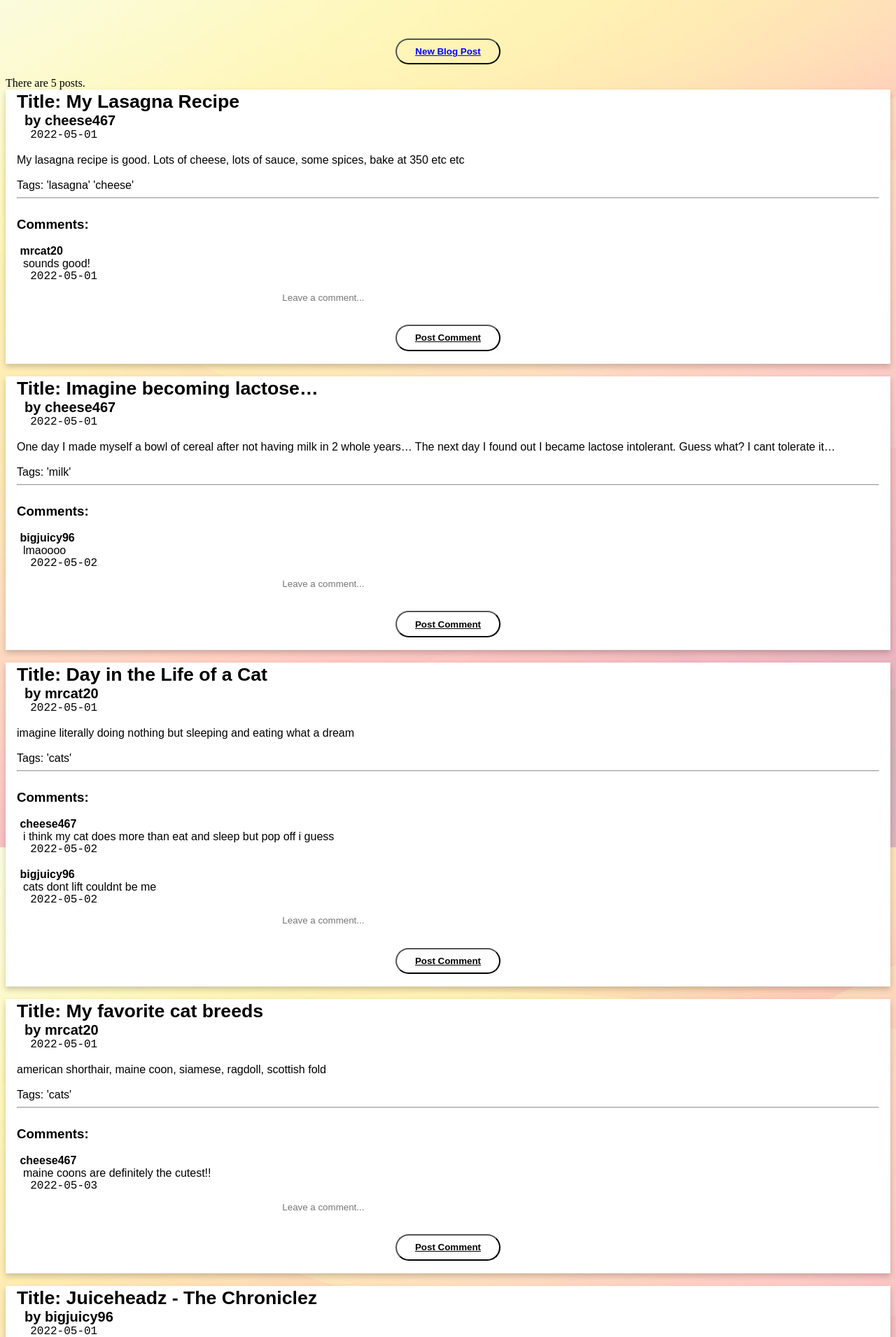
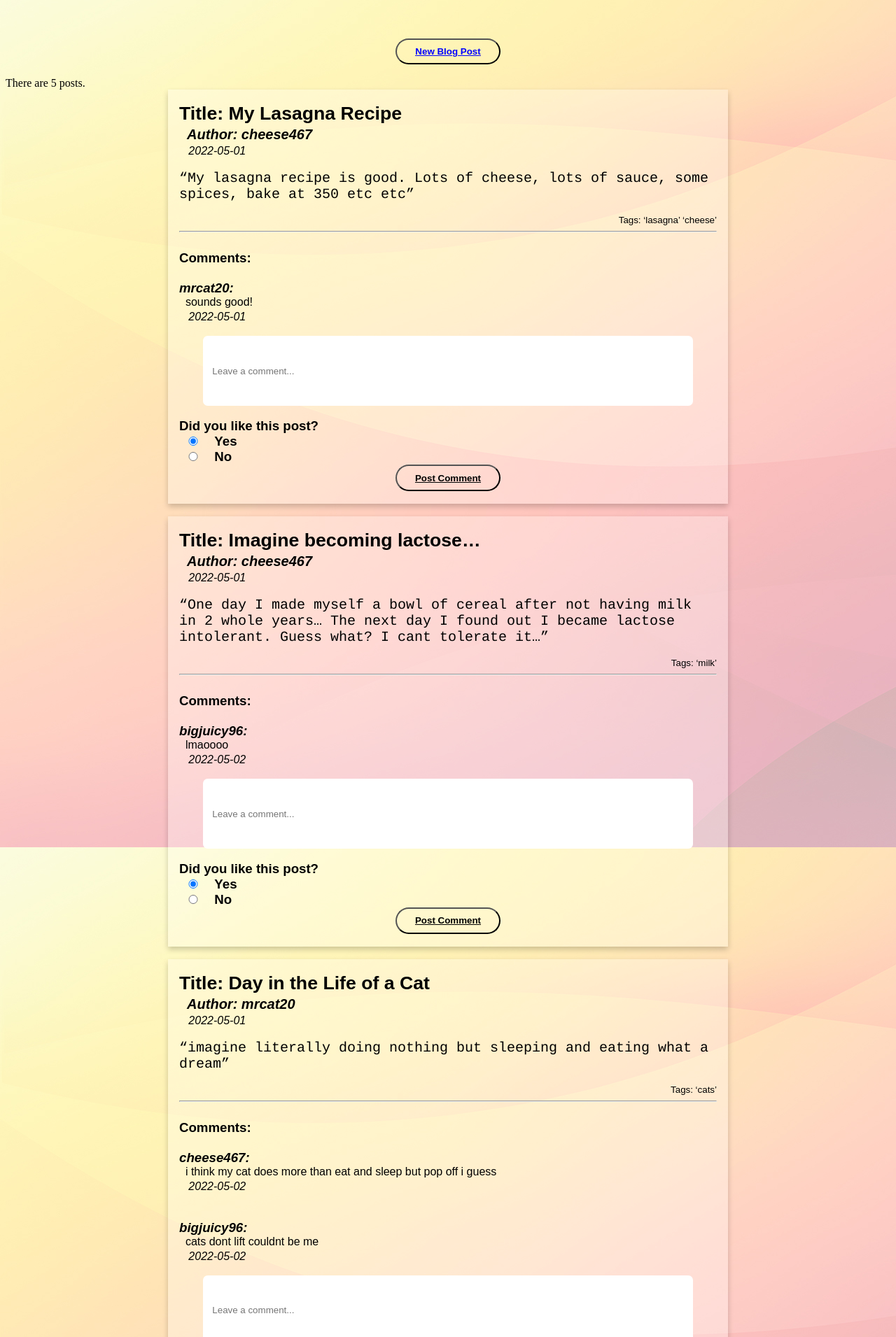
Before and after one commit to marmartahery/comp440, a PHP site: page /viewblogs.php in a window 1280 px wide. Shown: the part 30-1941 px from the top of the page at 70% size. Run offline with PHP 8.4, Linux system fonts and the light colour scheme; the visitor is signed in with stand-in values (Sample User, id 1); data comes from the database, SQL or seed files in the repository; data that the repository does not hold is empty; a stand-in replaces the project's code that opens the database connection.

Commit message:
styling for view blog posts

```diff
--- a/homepage.php
+++ b/homepage.php
@@ -43,10 +43,8 @@ function initializeDb()
       }
     </script>
 
-    <div>
       <button type="submit"><a href="newblog.php">New Blog Post</a></button>
       <button type="submit"><a href="viewblogs.php">View Blogs</a></button>
-    </div>
 
     <br>
     <h2><a href="logout.php">Sign Out</a></h2>
--- a/input.css
+++ b/input.css
@@ -12,6 +12,7 @@ margin: 0 auto;
 
 body {
     background-image: url("./assets/background.jpg");
+    background-attachment: fixed;
 }
 
 h1 {
@@ -73,6 +74,17 @@ button:hover{
     background-color: #ffc2a6;
 }
 
+.comment-area {
+    overflow: scroll;
+    width: 700px;
+    height: 10px;
+}
+
+.radiostyle {
+    display: inline-block;
+    width: 40px;
+}
+
 input {
     border-radius: .5em;
     border: 0px solid #ccc;
@@ -103,6 +115,7 @@ i {
 
 }
 
+
 .form-area {
     margin: 0 auto;
     max-width: 550px;
@@ -124,28 +137,41 @@ i {
     text-align: left;
     font-weight: bold;
     font-family: Arial;
+    margin-top: 17px;
 }
 
 .blog-owner {
     margin: 0;
     font-size: 15pt;
+    font-style: italic;
     text-align: left;
     font-weight: bold;
     font-family: Arial;
+    margin-top: 3px;
 }
 
 .blog-content {
     margin: 0;
-    font-size: 12pt;
+    font-size: 15pt;
     text-align: left;
-    font-family: Arial;
+    font-family: Courier;
 }
 
 .tags {
     margin: 0;
-    font-size: 12pt;
+    font-size: 10pt;
+    text-align: right;
+    font-family: Arial;
+}
+
+.commentOwner {
+    margin: 0;
+    font-size: 14pt;
+    font-weight: bold;
+    font-style: italic;
     text-align: left;
     font-family: Arial;
+    margin-top: 3px;
 }
 
 .comment-section-title {
@@ -160,27 +186,30 @@ i {
     margin: 0;
     font-size: 12pt;
     text-align: left;
-    font-weight: bold;
     font-family: Arial;
 }
 
 .date {
     margin: 0;
     font-size: 12pt;
+    font-style: italic;
     text-align: left;
-    font-family: Courier New;
+    font-family: Arial;
+    margin-top: 3px;
 }
 
 .card {
     /* Add shadows to create the "card" effect */
-    background-color: white;
+    background-color: rgba(255,255,255,.30);
     box-shadow: 0 4px 8px 0 rgba(0,0,0,0.2);
     transition: 0.3s;
+    margin: auto;
+    width: 800px;
   }
 
   /* On mouse-over, add a deeper shadow */
 .card:hover {
-    box-shadow: 0 8px 16px 0 rgba(0,0,0,0.2);
+    box-shadow: 0 8px 16px 0 rgba(0,0,0,0.8);
   }
 
 /* Add some padding inside the card container */
--- a/viewblogs.php
+++ b/viewblogs.php
@@ -25,7 +25,7 @@ echo "<h1><i> Welcome,&nbsp" . $first . ".</i></h1>";
     <br><button type="submit"><a href="newblog.php">New Blog Post</a></button><br>
     <div>
         <?php
-        include("config.php");
+        // include("config.php");
 
         // get the total number of blogs
         $sql_count_blogs = "SELECT COUNT(*) FROM blogs";
@@ -51,9 +51,9 @@ echo "<h1><i> Welcome,&nbsp" . $first . ".</i></h1>";
                 echo "<div class='card'>";
                 echo "<div class='container'>";
                 echo "<p class='blog-title'>Title: " . $row["blogTitle"] . "</p>";
-                echo "<p class='blog-owner'>&nbsp by " . $row["ownerUsername"] . "</p>";
-                echo "<p class='date'>&nbsp&nbsp" . $row["datePosted"] . "</p>";
-                echo "<br><p class='blog-content'>" . $row["content"] . "</p>";
+                echo "<p class='blog-owner'>&nbsp&nbspAuthor: ". $row["ownerUsername"] ."</p>";
+                echo "<p class='date'>&nbsp&nbsp&nbsp". $row["datePosted"] . "</p>";
+                echo "<br><p class='blog-content'>“" . $row["content"] . "” </p>";
 
                 // add associated tags to blog post
                 $sql_get_tags = "SELECT tagTitle FROM tags WHERE tagId IN (SELECT tagId FROM blog_tags WHERE blogId=$blog_id)";
@@ -62,7 +62,7 @@ echo "<h1><i> Welcome,&nbsp" . $first . ".</i></h1>";
                 if ($result_tags->num_rows > 0) {
                     while ($row = $result_tags->fetch_assoc()) {
                         // echo "<p class='tags'>" .$row["tagTitle"]."</p>";
-                        echo " '" . $row["tagTitle"] . "' ";
+                        echo " ‘" . $row["tagTitle"] . "’ ";
                     }
                 }
                 echo "</p>";
@@ -75,15 +75,21 @@ echo "<h1><i> Welcome,&nbsp" . $first . ".</i></h1>";
                 if ($result_comments->num_rows > 0) {
                     while ($row = $result_comments->fetch_assoc()) {
                         echo "<br>";
-                        echo "<p class='comments'>&nbsp" . $row["ownerUsername"] . "</p>";
-                        echo "<p class='tags'>&nbsp&nbsp" . $row["content"] . "</p>";
-                        echo "<p class='date'>&nbsp&nbsp" . $row["datePosted"] . "</p>";
+                        echo "<p class='commentOwner'>" . $row["ownerUsername"] . ":</p>";
+                        echo "<p class='comments'>&nbsp&nbsp" . $row["content"] . "</p>";
+                        echo "<p class='date'>&nbsp&nbsp&nbsp" . $row["datePosted"] . "</p>";
+                        echo "<br>";
                     }
                 }
 
                // $comment_blog_id = "comment-" .$blog_id . "";
                echo "<form action='viewblogs.php' method='POST'>";
-                echo "<input type='text' id='content' name='content' placeholder='Leave a comment...'><br>";
+               echo "<input class='comment-area' type='textarea' style='resize: none; height:100px' id='content' name='content' minlength=1 maxlength=250 placeholder='Leave a comment...'><br>";
+               echo "<p class='comment-section-title'>Did you like this post?</p>";
+               echo "<input class='radiostyle' type='radio' id='yes' name='sentiment' value=1 checked>";
+               echo "<label class='comment-section-title' for='yes'>&nbsp&nbspYes</label><br>";
+               echo "<input class='radiostyle' type='radio' id='no' name='sentiment' value=0>";
+               echo "<label class='comment-section-title'for='no'>&nbsp&nbspNo</label><br>";
                echo "<input type='hidden' id='blogId' name='blogId' value='$blog_id'>";
                echo "<button type='submit' name=insert value='Post Comment'>Post Comment</button>";
                echo "</form>";
```
Lines whose indentation alone changed are shown as unchanged.
